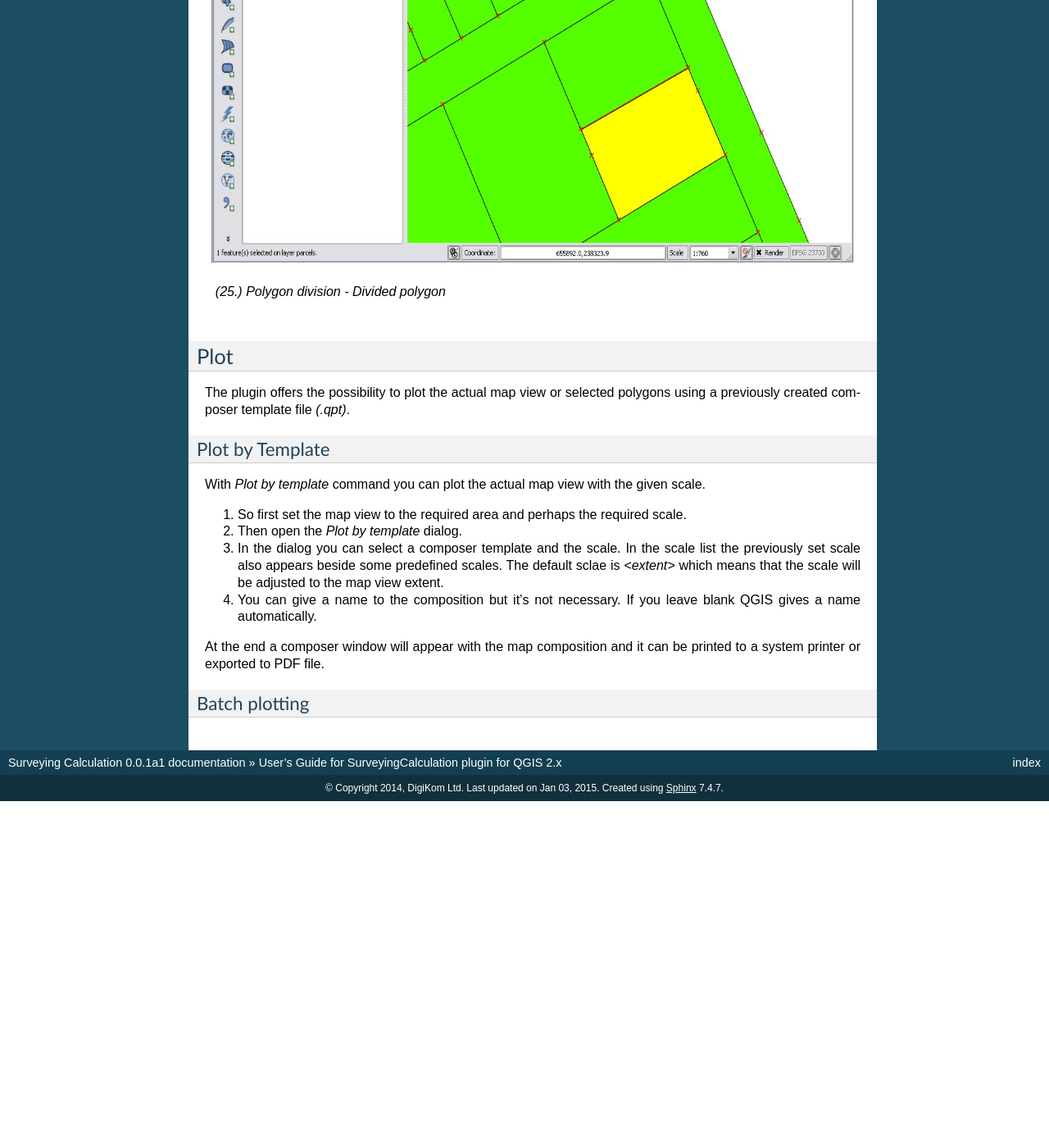
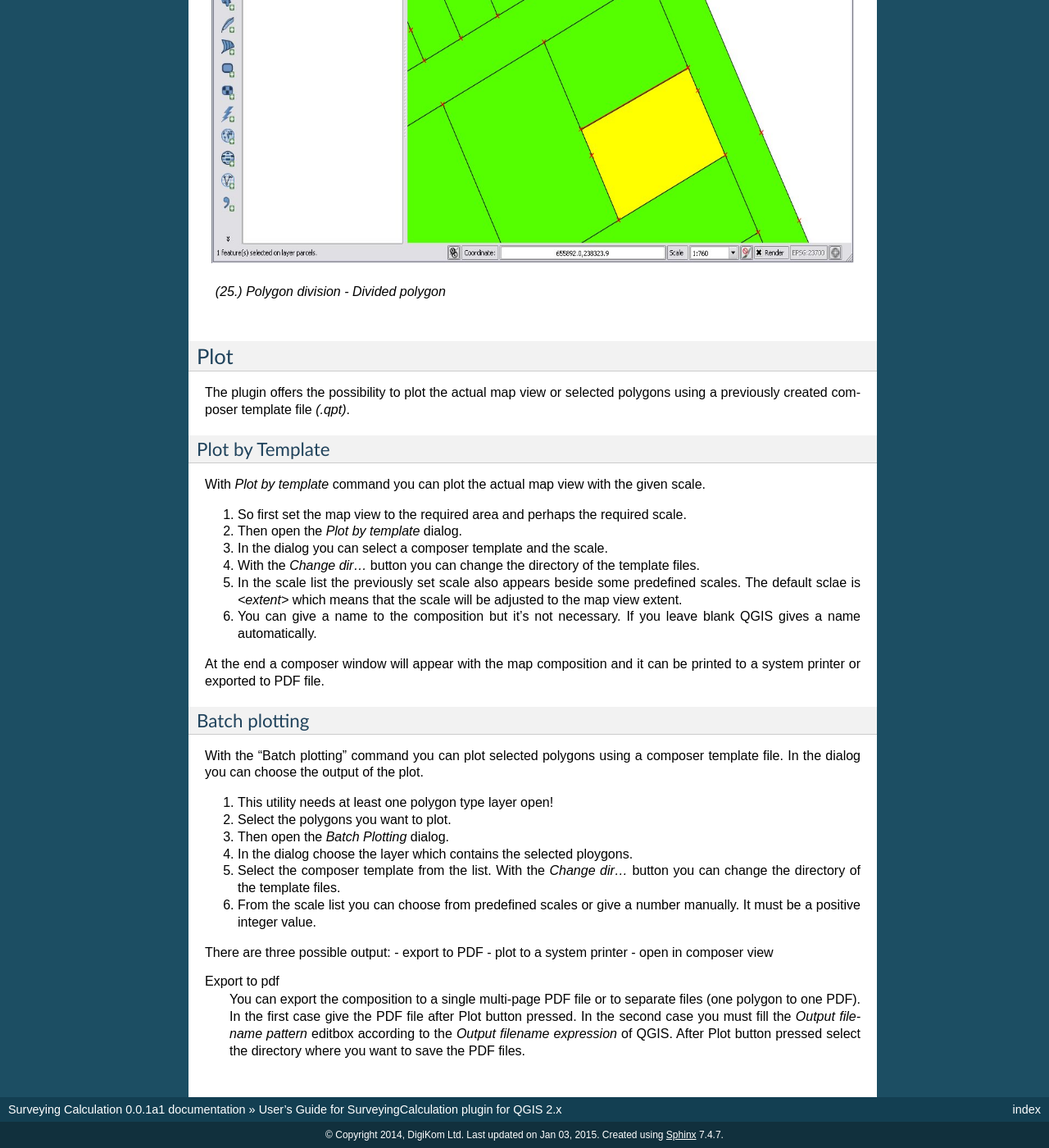
Before and after one commit to zsiki/ls, a Sphinx documentation site: the page built from doc/source/usersguide.rst, in a window 1280 px wide and 1400 px high, scrolled down 20402 px. Shown: the whole window at 82% size. Built offline with Sphinx 7.4.7, drawn with Linux system fonts in a browser that asks for light colours; before the commit the page ends 21379 px from its top, so only the background shows below that.

Commit message:
add Batch Plotting to user's guide (1)

```diff
--- a/doc/source/usersguide.rst
+++ b/doc/source/usersguide.rst
@@ -591,7 +591,9 @@ With *Plot by template* command you can plot the actual map view with the given
 
 #. So first set the map view to the required area and perhaps the required scale.
 #. Then open the *Plot by template* dialog.
-#. In the dialog you can select a composer template and the scale. In the scale list the previously set scale also appears beside some predefined scales. The default sclae is *<extent>* which means that the scale will be adjusted to the map view extent.
+#. In the dialog you can select a composer template and the scale.
+#. With the *Change dir...* button you can change the directory of the template files.
+#. In the scale list the previously set scale also appears beside some predefined scales. The default sclae is *<extent>* which means that the scale will be adjusted to the map view extent.
 #. You can give a name to the composition but it's not necessary. If you leave blank QGIS gives a name automatically.
 
 At the end a composer window will appear with the map composition and it can be printed to a system printer or exported to PDF file.
@@ -599,3 +601,20 @@ At the end a composer window will appear with the map composition and it can be
 
 Batch plotting
 ++++++++++++++
+
+With the "Batch plotting" command you can plot selected polygons  using a composer template file. In the dialog you can choose the output of the plot.
+
+#. This utility needs at least one polygon type layer open!
+#. Select the polygons you want to plot.
+#. Then open the *Batch Plotting* dialog.
+#. In the dialog choose the layer which contains the selected ploygons.
+#. Select the composer template from the list. With the *Change dir...* button you can change the directory of the template files.
+#. From the scale list you can choose from predefined scales or give a number manually. It must be a positive integer value.
+
+There are three possible output:
+- export to PDF
+- plot to a system printer
+- open in composer view
+
+Export to pdf
+    You can export the composition to a single multi-page PDF file or to separate files (one polygon to one PDF). In the first case give the PDF file after Plot button pressed. In the second case you must fill the *Output filename pattern* editbox according to the *Output filename expression* of QGIS. After Plot button pressed select the directory where you want to save the PDF files.
```
